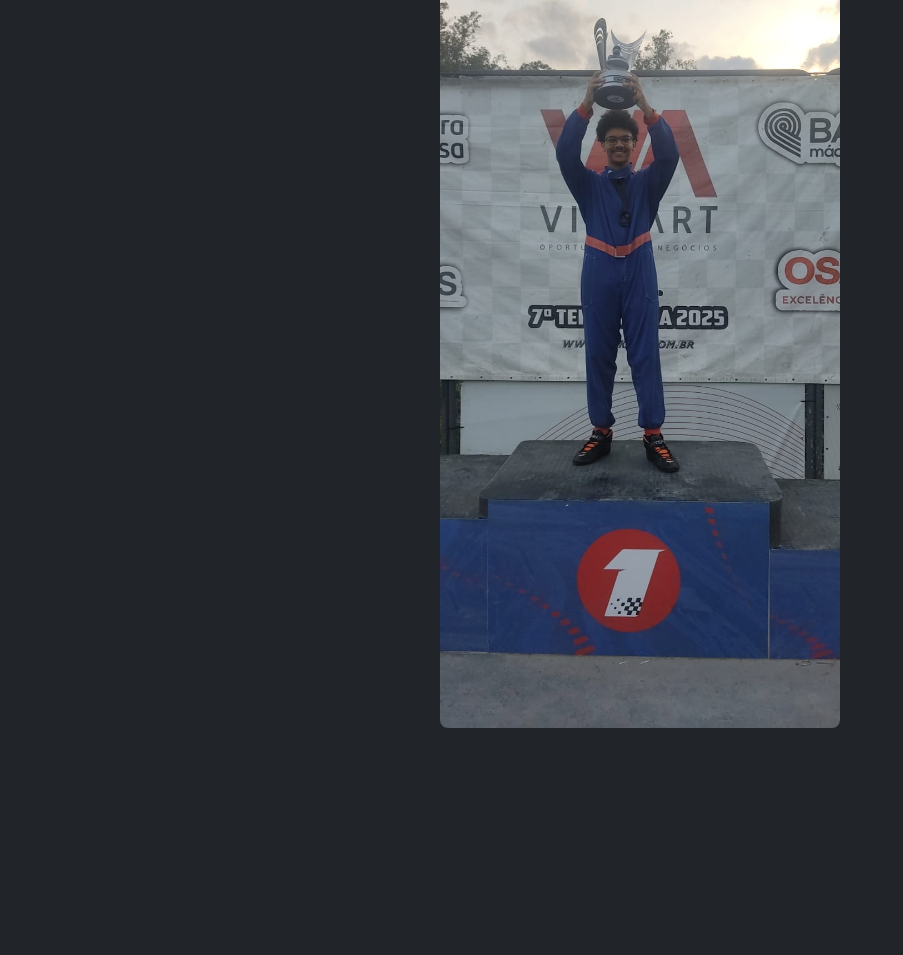
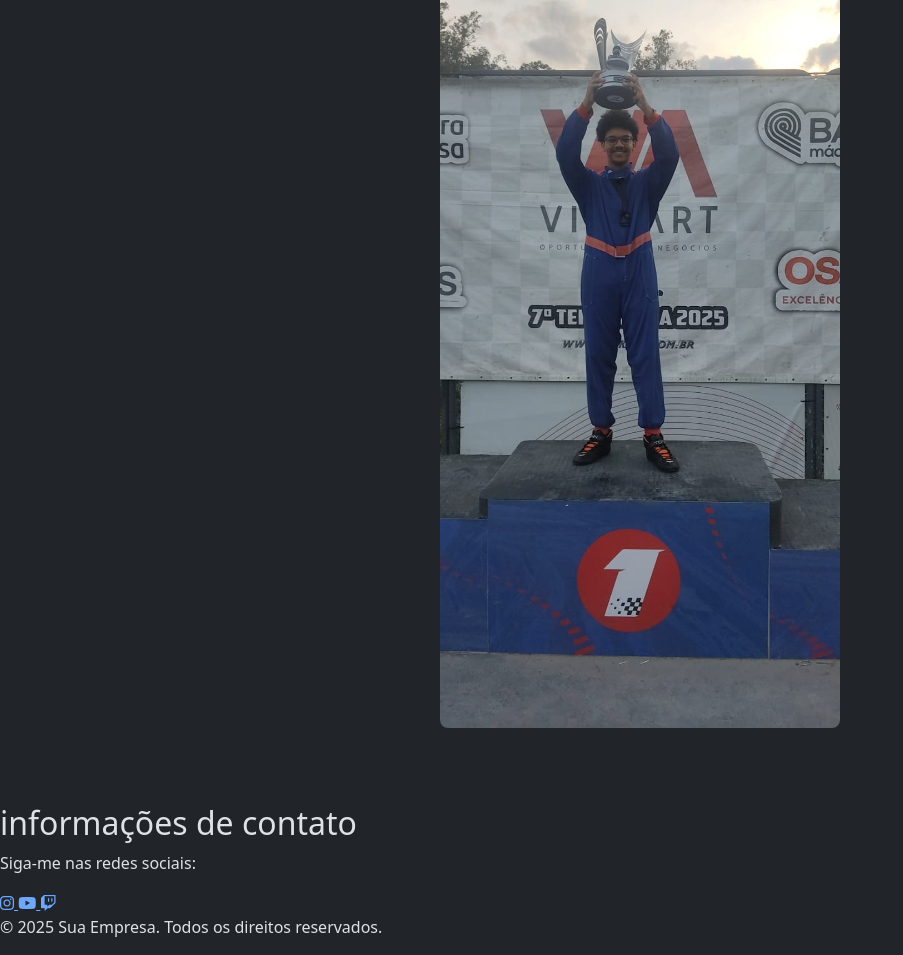
Before and after one commit to Pedro-077/Projeto-piloto-Isaac, a plain HTML site: page page3.html in a window 1280 px wide. Shown: the part 2002-2957 px from the top of the page, without its empty margins (0-903 px from the left). Before the commit the page ends 2806 px from the top, so only its background shows below. Drawn offline with nearby package versions, Linux system fonts and the light colour scheme.

Commit message:
Update page3.html

```diff
--- a/page3.html
+++ b/page3.html
@@ -107,5 +107,23 @@
 
 <script src="javascript.js"></script>
 
+    <footer>
+        <h2>informações de contato</h2>
+
+        <p>Siga-me nas redes sociais:</p>
+        <div class="footer-icons">
+            <a href="https://www.instagram.com/isaacemannuel050?igsh=MWN5MzhsajJ5bTd4dw==" target="_blank" class="instagram" aria-label="instagram">
+                <i class="fab fa-instagram"></i>
+            </a>
+            <a href="https://youtube.com/@isaacemannuel050?si=ljKCdkLc1QLF_kxd" target="_blank" class="youtube" aria-label="youtube">
+                <i class="fab fa-youtube"></i>
+            </a>
+            <a href="https://www.twitch.tv/isaacemannuelrg" target="_blank" class="twitch" aria-label="twitch">
+                <i class="fab fa-twitch"></i>
+            </a>
+        </div>
+        <p>&copy; 2025 Sua Empresa. Todos os direitos reservados.</p>
+    </footer>
+
 </body>
 </html>
```
